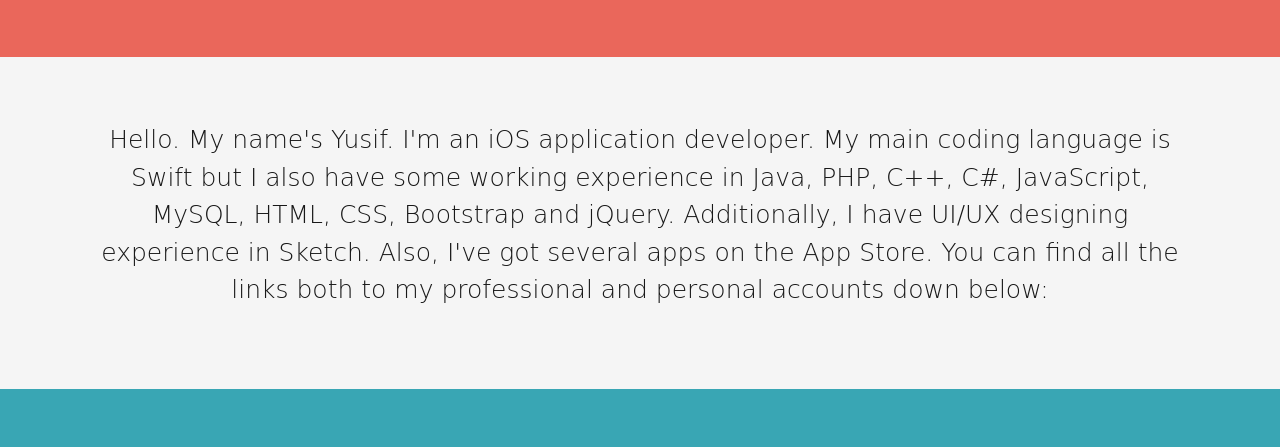
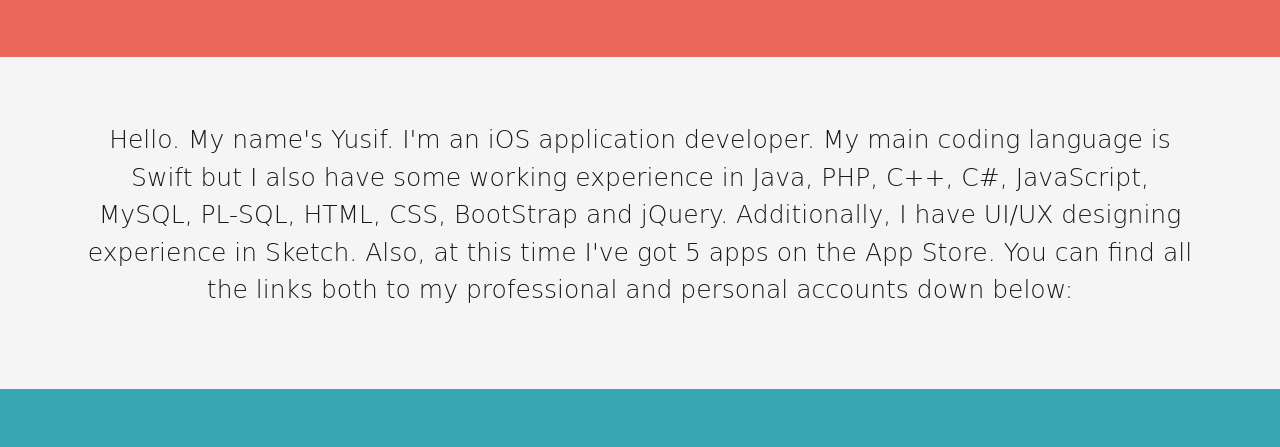
Before and after one commit to yusif-projects/yusif-projects.github.io, a plain HTML site: page index.html in a window 1280 px wide. Shown: the part 353-800 px from the top of the page. Drawn offline with nearby package versions, Linux system fonts and the light colour scheme; a script that the page names is missing; a web font is replaced by a local one.

Commit message:
added a change

```diff
--- a/index.html
+++ b/index.html
@@ -45,7 +45,7 @@
 
   <div class="jumbotron jumbotron-fluid text-center my-0" style="background-color: #F5F5F5; color: #181818;">
     <div class="container">
-      <p class="lead" style="font-size: 25px;">Hello. My name's Yusif. I'm an iOS application developer. My main coding language is Swift but I also have some working experience in Java, PHP, C++, C#, JavaScript, MySQL, HTML, CSS, Bootstrap and jQuery. Additionally, I have UI/UX designing experience in Sketch. Also, I've got several apps on the App Store. You can find all the links both to my professional and personal accounts down below:</p>
+      <p class="lead" style="font-size: 25px;">Hello. My name's Yusif. I'm an iOS application developer. My main coding language is Swift but I also have some working experience in Java, PHP, C++, C#, JavaScript, MySQL, PL-SQL, HTML, CSS, BootStrap and jQuery. Additionally, I have UI/UX designing experience in Sketch. Also, at this time I've got 5 apps on the App Store. You can find all the links both to my professional and personal accounts down below:</p>
     </div>
   </div>
 
```
